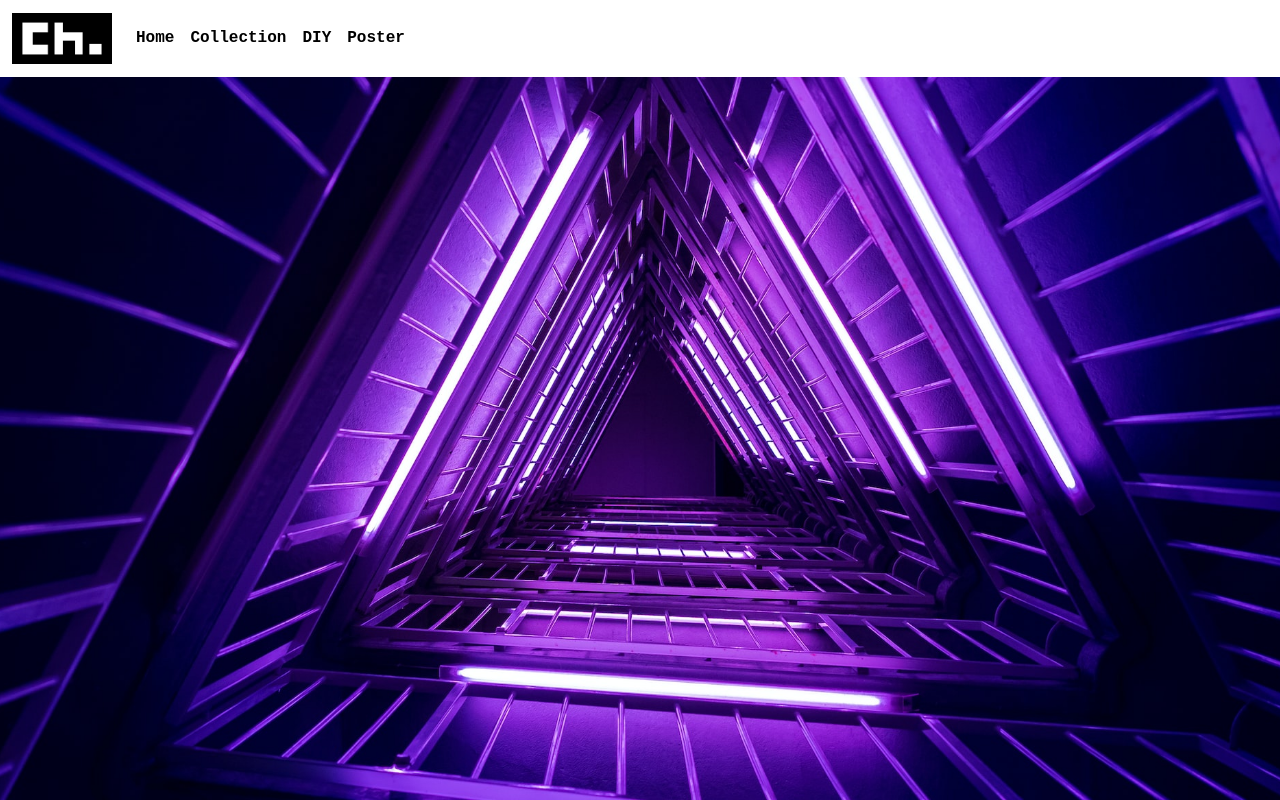
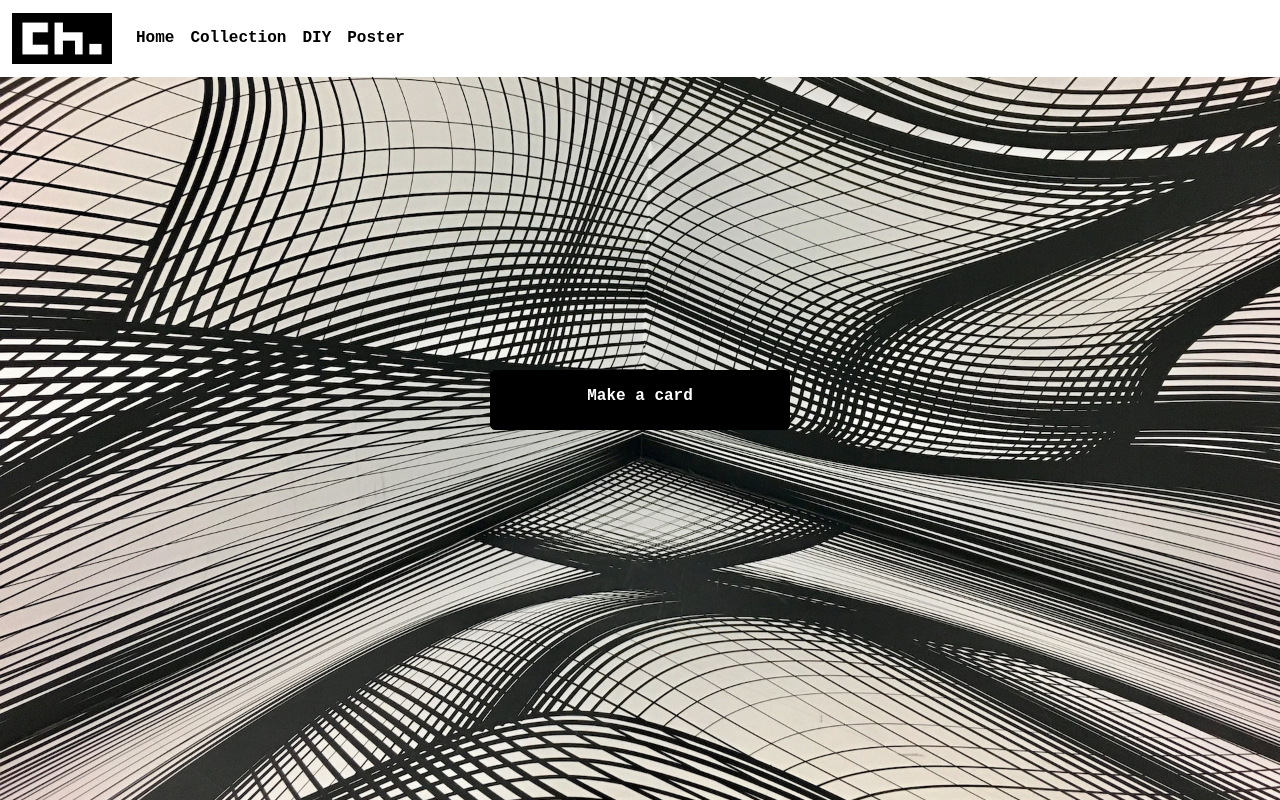
Before and after one commit to chrillah/sweet-card-maker, a Vue app: page /#/ in a window 1280 px wide. Built offline with nearby package versions, Linux system fonts and the light colour scheme; a web font is replaced by a local one.

Commit message:
hero updated

```diff
--- a/assets/main.css
+++ b/assets/main.css
@@ -66,6 +66,10 @@ body {
 .button-28:active {
   box-shadow: none;
   transform: translateY(0);
+}
+
+.diy-btn:hover {
+  color: #000000;
 }
 
 /* BUTTONS TEST */
--- a/src/components/HeroImage.vue
+++ b/src/components/HeroImage.vue
@@ -1,12 +1,14 @@
 <template>
-  <div class="hero-wrapper" :style="{ 'background-image': `url(${bgImage})` }" />
+  <div class="hero-wrapper" :style="{ 'background-image': `url(${bgImage})` }">
+    <RouterLink class="button-28 diy-btn hero-btn" to="/diy">Make a card</RouterLink>
+  </div>
 </template>
 
 <script>
   export default {
     data() {
       return {
-        bgImage : '/assets/img/sandro-katalina-k1bO_VTiZSs-unsplash.jpg',
+        bgImage: '/assets/img/sandro-katalina-k1bO_VTiZSs-unsplash.jpg',
         images: [
           '/assets/img/sandro-katalina-k1bO_VTiZSs-unsplash.jpg',
           '/assets/img/kiran-k-dZ_RZiMc6s0-unsplash.jpg',
@@ -17,11 +19,10 @@
     },
     created() {
       setInterval(() => {
-        this.index =
-          (this.index + 1) % this.images.length
+        this.index = (this.index + 1) % this.images.length
         this.bgImage = this.images[this.index]
       }, 2000)
-    },
+    }
   }
 </script>
 
@@ -31,5 +32,17 @@
     background-position: center;
     background-repeat: no-repeat;
     background-size: cover;
+    display: flex;
+    flex-direction: column;
+    justify-content: center;
+    align-items: center;
+  }
+
+  .hero-btn{
+    max-width: 300px;
+    /* position: relative;
+    top: 50%;
+    left: 50%;
+    transform: translate(-50%, -50%); */
   }
 </style>
--- a/src/views/UserPosterView.vue
+++ b/src/views/UserPosterView.vue
@@ -3,8 +3,7 @@
     <div class="container">
       <div class="button-container">
         <RouterLink class="button-28 diy-btn" to="/diy"
-          >Make a new one</RouterLink
-        >
+          >Make a new one</RouterLink>
         <button
           v-if="show"
           class="button-28"
```
